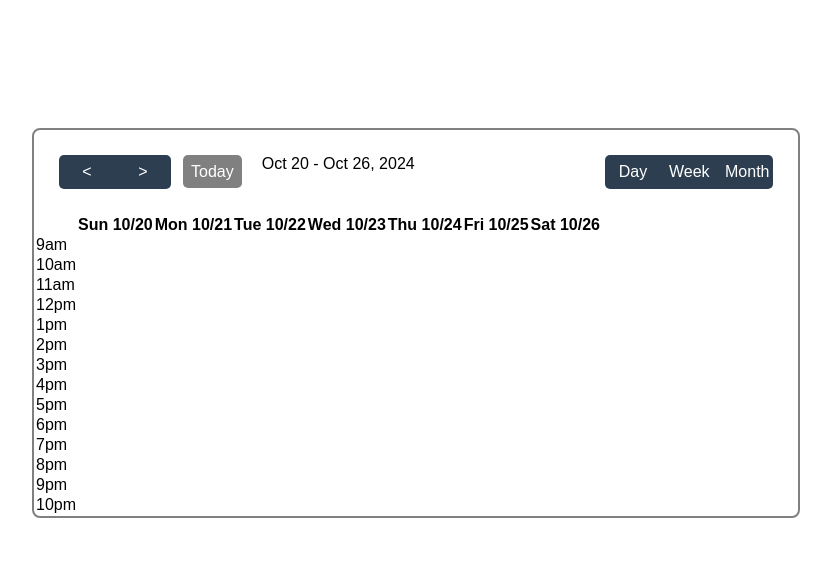
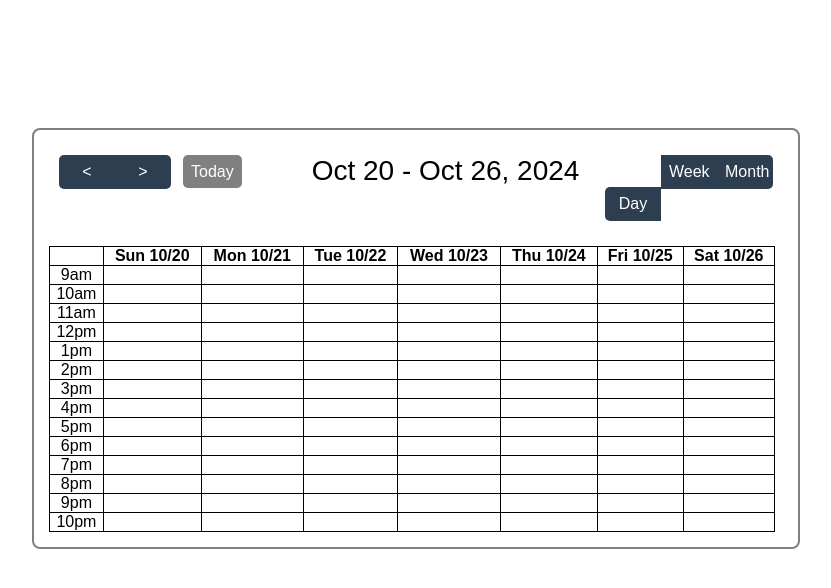
Before and after one commit to Aman-codde/js-whitebox, a plain HTML site: page schedule.html in a window 1280 px wide. Shown: the whole page, without its empty margins (224-1055 px from the left). Drawn offline with Linux system fonts and the light colour scheme.

Commit message:
style:add styles for schedular

```diff
--- a/style.css
+++ b/style.css
@@ -94,7 +94,7 @@
     margin: 0 12px;
 }
 
-.date {
+#date {
     font-size: 28px;
     margin:0 20px 0 50px;
 }
@@ -102,3 +102,15 @@
 .calendar {
     clear: both;
 }
+
+/* -------- table ------------ */
+.tbl, .th, .col {
+    border: 1px solid black;
+    text-align: center;
+}
+
+.tbl {
+    border-collapse : collapse;
+    margin : 2%;
+    width : 95%;
+}
```
